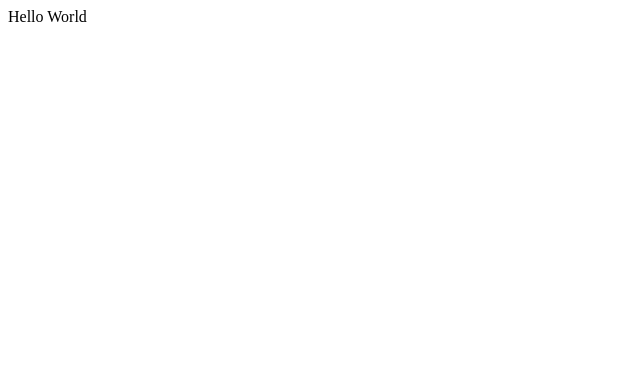
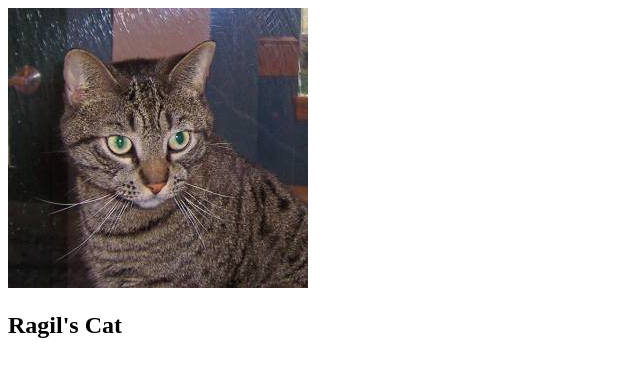
Before and after one commit to ragil132/my-repository, a plain HTML site: page index.html in a window 1280 px wide. Shown: the whole page, without its empty margins (0-640 px from the left). Drawn offline with Linux system fonts and the light colour scheme.

Commit message:
added profile image and image file

```diff
--- a/index.html
+++ b/index.html
@@ -4,7 +4,10 @@
   </head>
 
   <body>
-    Hello World
+    <div>
+        <img src="images/cat.jpg" alt="profile image" />
+        <h2>Ragil's Cat</h2>
+     </div>
   </body>
 
 </html>
```
Also changed, not shown: images/cat.jpg (added).
